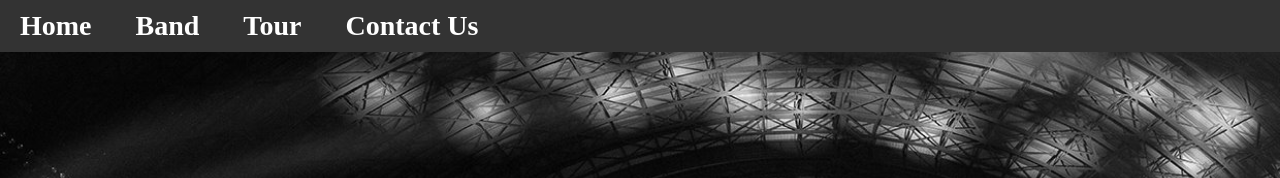
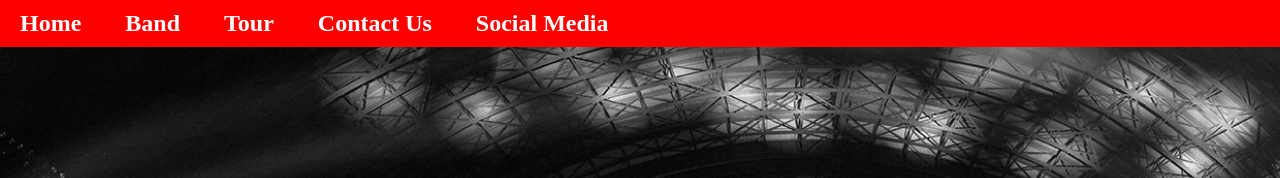
Before and after one commit to tyrionaustin/assignment6, a plain HTML site: page index.html in a window 1280 px wide. Shown: the top 178 px of the page. Drawn offline with nearby package versions, Linux system fonts and the light colour scheme.

Commit message:
added social media link, changed header background color and font size

```diff
--- a/index.html
+++ b/index.html
@@ -29,6 +29,7 @@
           <li><a href="#band">Band</a></li>
           <li><a href="#tour">Tour</a></li>
           <li><a href="#contact-us">Contact Us</a></li>
+					<li><a href="#socialmedia">Social Media</a></li>
         </ul>
       </nav>
     </header>
--- a/style/style.css
+++ b/style/style.css
@@ -27,7 +27,7 @@ p {
 *=========================================*/
 
 header {
-  background: #333;
+  background: #ff0000;
   position: fixed;
   left: 0;
   right: 0;
@@ -42,7 +42,7 @@ header nav a {
   color: white;
   text-decoration: none;
   font-weight: bold;
-  font-size: 28px;
+  font-size: 24px;
   margin: 0 20px;
 }
 
```
